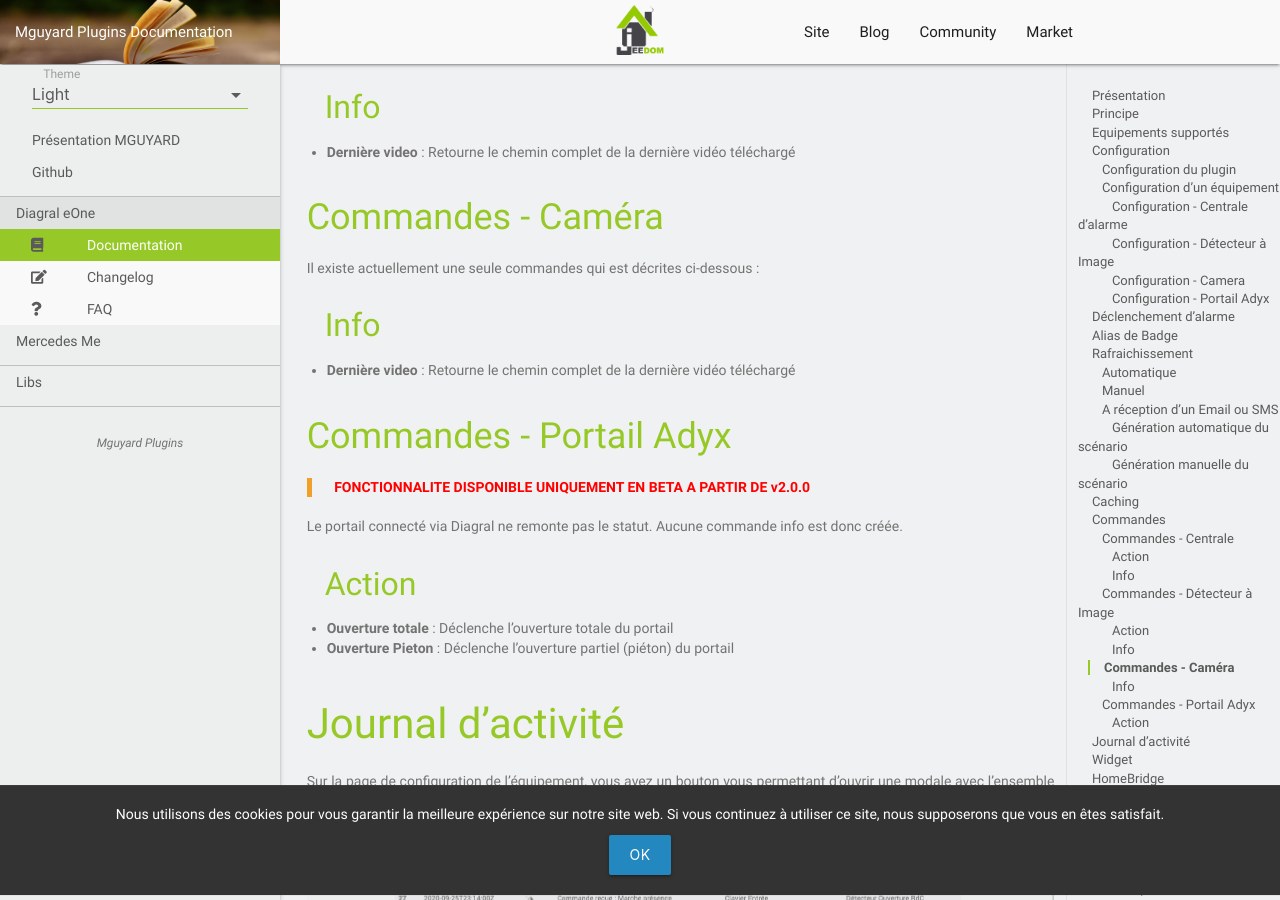
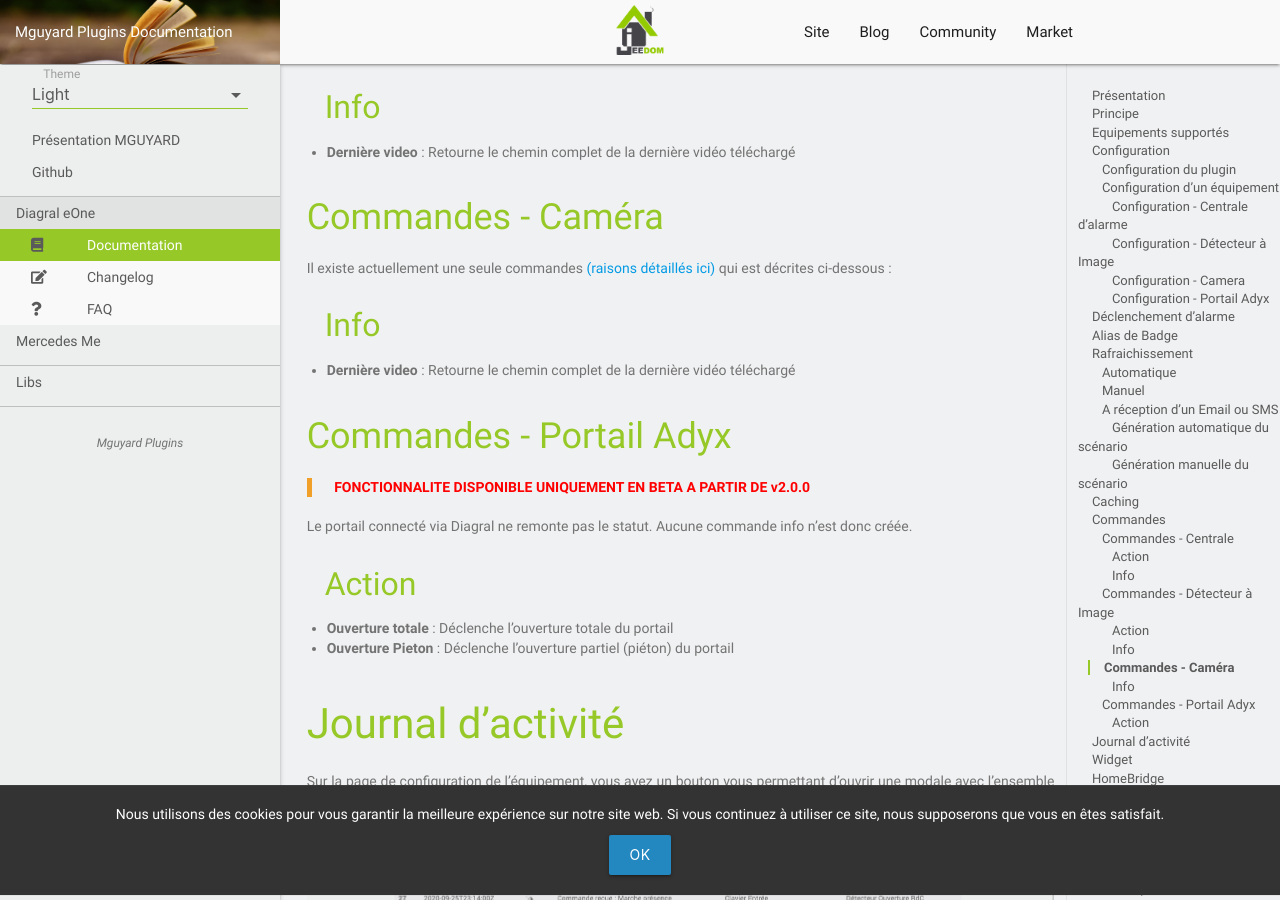
Before and after one commit to mguyard/Jeedom-Documentations, a Jekyll site: the page built from fr_FR/Diagral_eOne/documentation.md, in a window 1280 px wide and 900 px high, scrolled down 9137 px. Built offline with Jekyll 4.4.1, drawn with Linux system fonts in a browser that asks for light colours; our own code applies the rules of GitHub Pages for plain Markdown files.

Commit message:
DIAGRAL - Version beta 2.2.0

```diff
--- a/fr_FR/Diagral_eOne/documentation.md
+++ b/fr_FR/Diagral_eOne/documentation.md
@@ -268,7 +268,7 @@
 
 ## Commandes - Caméra
 
-Il existe actuellement une seule commandes qui est décrites ci-dessous :
+Il existe actuellement une seule commandes [(raisons détaillés ici)](https://mguyard.github.io/Jeedom-Documentations/fr_FR/Diagral_eOne/documentation#Configuration%20-%20Camera) qui est décrites ci-dessous :
 ### Info
 
 -   __Dernière video__ : Retourne le chemin complet de la dernière vidéo téléchargé
@@ -277,7 +277,7 @@
 
 > <span style="color:red">__FONCTIONNALITE DISPONIBLE UNIQUEMENT EN BETA A PARTIR DE v2.0.0__</span>
 
-Le portail connecté via Diagral ne remonte pas le statut. Aucune commande info est donc créée.
+Le portail connecté via Diagral ne remonte pas le statut. Aucune commande info n'est donc créée.
 
 ### Action
 
```
